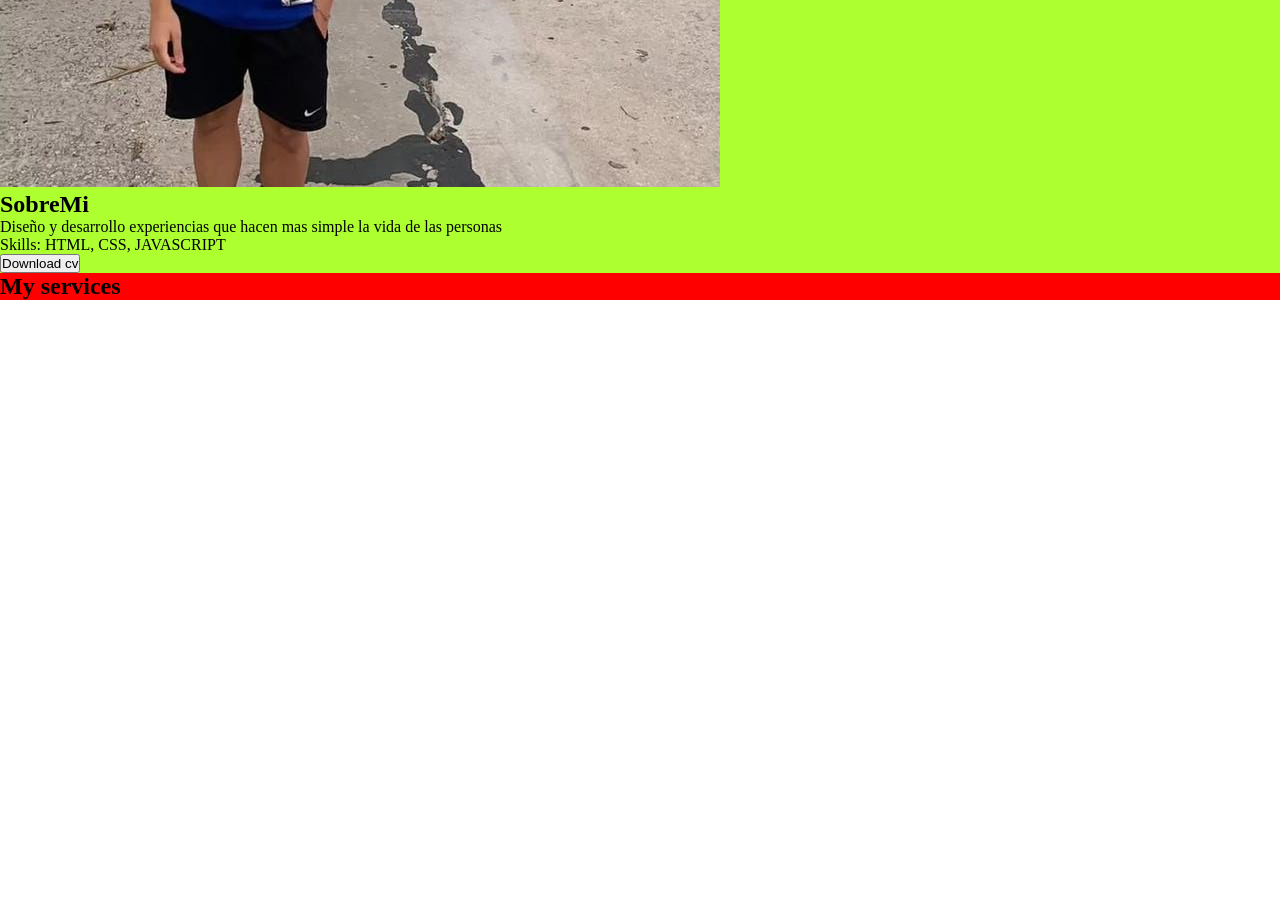
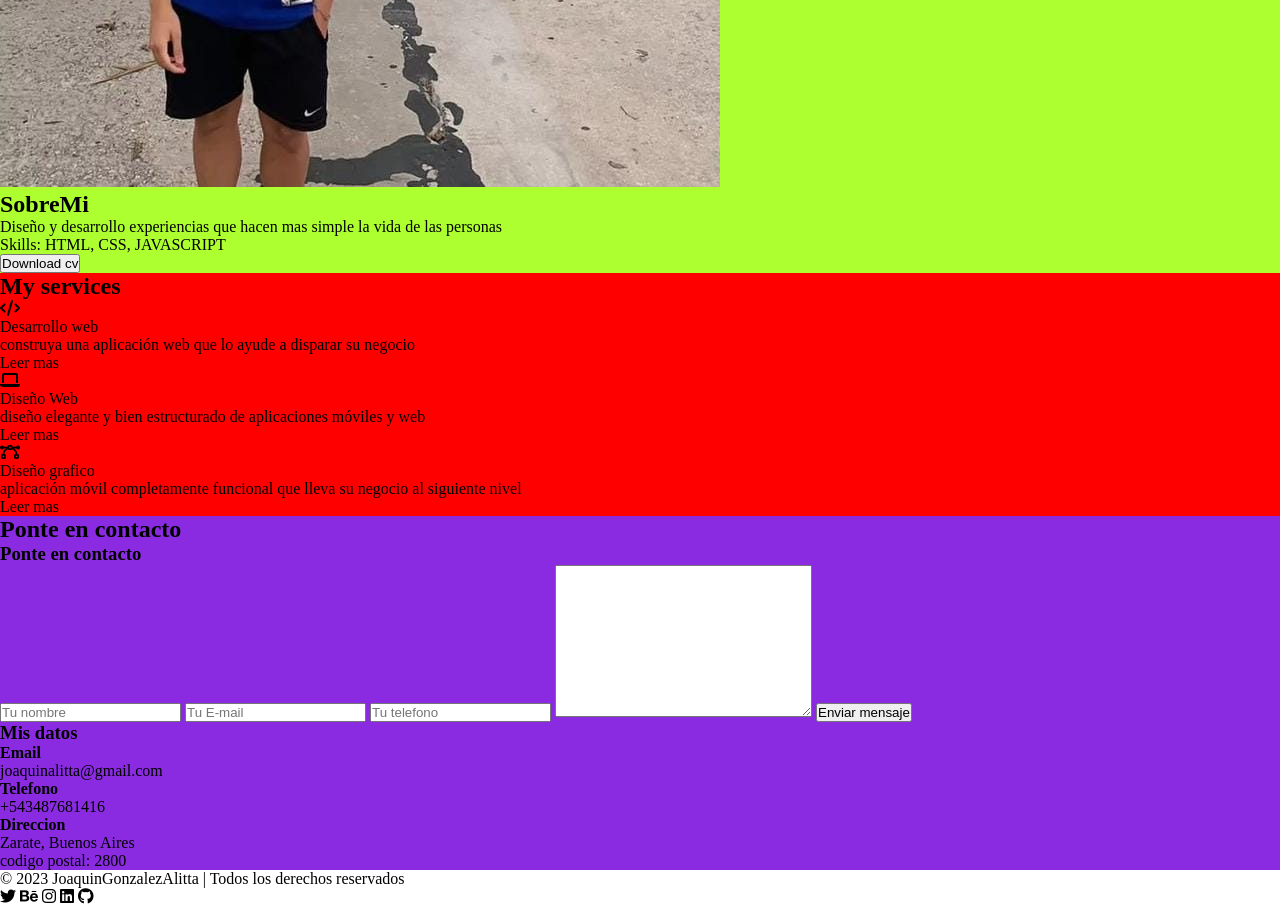
Before and after one commit to joaco21p/tpfinal1, a plain HTML site: page index.html in a window 1280 px wide. Shown: the part 4336-5242 px from the top of the page. Before the commit the page ends 4636 px from the top, so only its background shows below. Drawn offline with Linux system fonts and the light colour scheme.

Commit message:
termine el html del footer

```diff
--- a/css/estilo.css
+++ b/css/estilo.css
@@ -53,6 +53,10 @@ h1{
 .section4{
     background-color: red;
 }
-.icon1{
+.section5{
+   background-color: blueviolet;
+}
+footer{
+    background-color: rgba(rgb(27, 25, 25), rgb(15, 15, 15), rgb(17, 17, 19), alpha);
 
 }
--- a/index.html
+++ b/index.html
@@ -6,6 +6,7 @@
     <meta name="viewport" content="width=device-width, initial-scale=1.0">
     <title>Portfolio Website</title>
     <link rel="stylesheet" href="css/estilo.css">
+    <script src="https://kit.fontawesome.com/c8517b0f47.js" crossorigin="anonymous"></script>
 </head>
 <body>
     <header>
@@ -133,18 +134,64 @@
         </section>
         <section class="section4">
             <div>
-                <h2> My <b>services</b></h2>
+                <h2>My <b>services</b></h2>
             </div>
             <div>
+                <i class="fa-solid fa-code"></i>
+                <p>Desarrollo web</p>
+                <p>construya una aplicación web que lo ayude a disparar su negocio</p>
+                <p>Leer mas </p>
+            </div>
+            <div>
+                <i class="fa-solid fa-laptop"></i>
+                <p>Diseño Web</p>
+                <p>diseño elegante y bien estructurado de aplicaciones móviles y web</p>
+                <p>Leer mas</p>
+            </div>
 
+
+            <div>
+                <i class="fa-solid fa-bezier-curve"></i>
+                <p>Diseño grafico</p>
+                <p>aplicación móvil completamente funcional que lleva su negocio al siguiente nivel</p>
+                <P>Leer mas</P>
             </div>
-            <div></div>
-            <div></div>
 
         </section>
-        <section></section>
+        <section class="section5">
+            <h2>Ponte <b>en contacto</b></h2>
+            <div>
+                <h3>Ponte en contacto</h3>
+                <form action="">
+                    <input type="" placeholder="Tu nombre" required >
+                    <input type="email" name="email" id="" placeholder="Tu E-mail" required>
+                    <input type="" placeholder="Tu telefono" required>
+                    <textarea name="" id="" cols="30" rows="10" placeholder="Escribe tu mensaje">
+
+                    </textarea>
+                    <input type="button" value="Enviar mensaje" >
+                </form>
+            </div>
+            <div>
+                <h3>Mis datos</h3>
+                <p><b>Email</b></p>
+                <p>joaquinalitta@gmail.com</p>
+                <p><b>Telefono</b></p>
+                <p>+543487681416</p>
+                <p><b>Direccion</b></p>
+                <p>Zarate, Buenos Aires</p>
+                <p>codigo postal: 2800</p>
+            </div>
+        </section>
         <script src="js/app.js"> </script>
     </main>
-    <footer></footer>
+    <footer>
+    <p> © 2023 JoaquinGonzalezAlitta | Todos los derechos reservados</p>
+    <i class="fa-brands fa-twitter"></i>
+    <i class="fa-brands fa-behance"></i>
+    <i class="fa-brands fa-instagram"></i>
+    <i class="fa-brands fa-linkedin"></i>
+    <i class="fa-brands fa-github"></i>
+    </footer>
 </body>
 </html>
```
